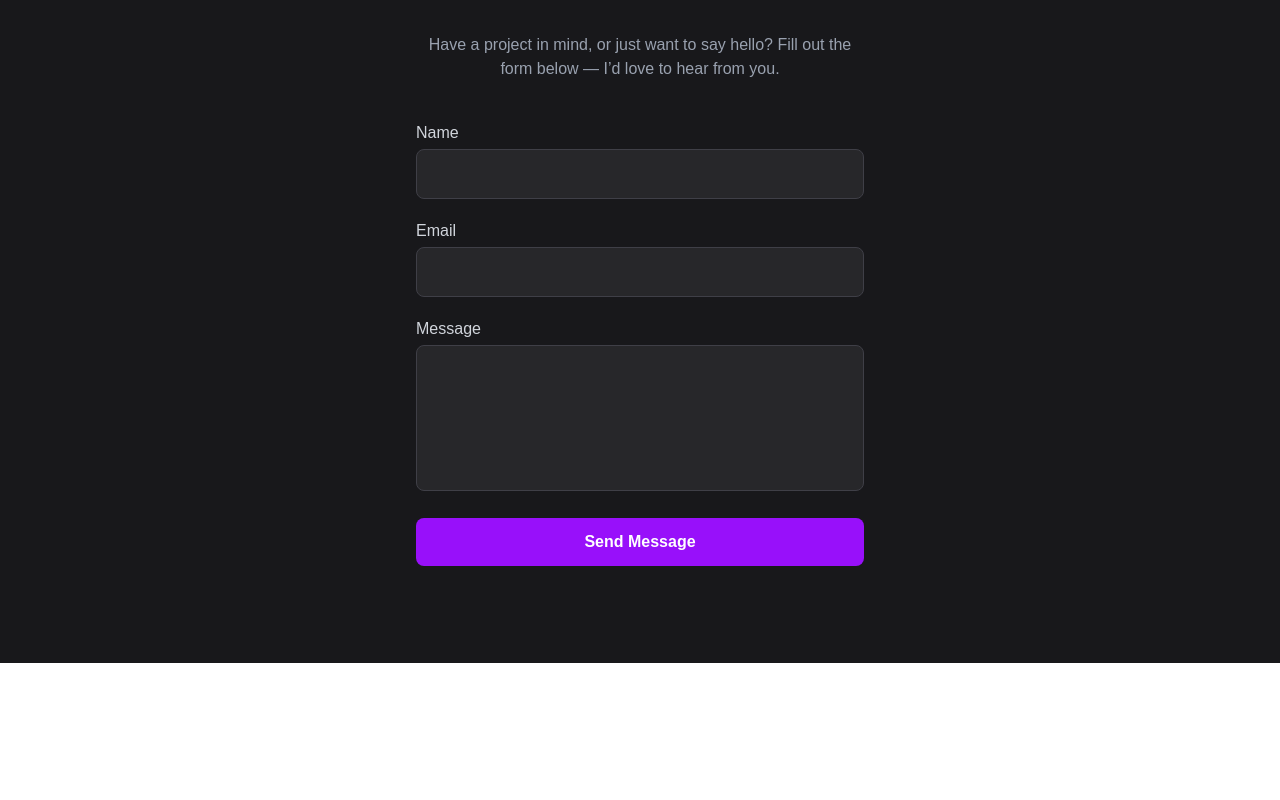
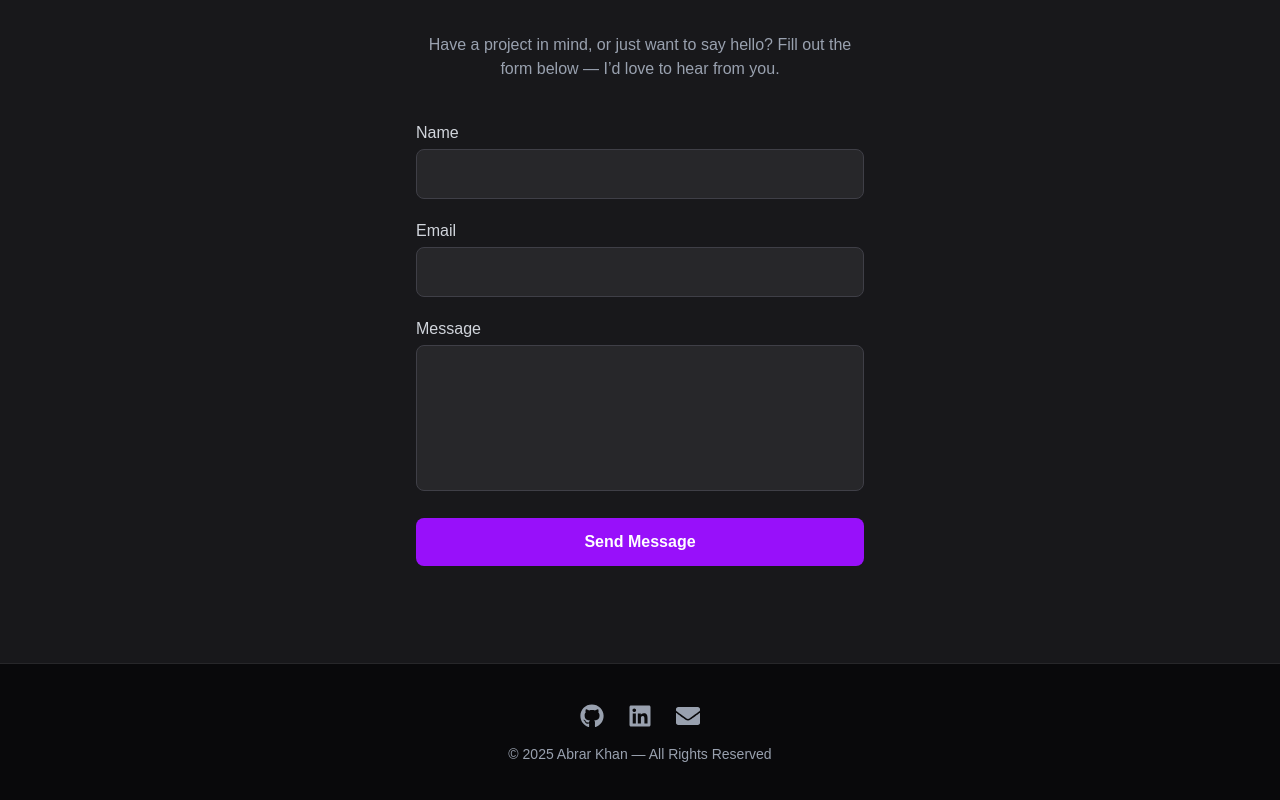
Before and after one commit to AbrarKhan-Avro/portfolio-website, a Next.js app in the folder portfolio/: page / in a window 1280 px wide. Shown: the part 2537-3337 px from the top of the page. Before the commit the page ends 3200 px from the top, so only its background shows below. Built offline with nearby package versions, Linux system fonts and the light colour scheme.

Commit message:
Footer + Smooth Page Transitions (Pro Polish)

```diff
--- a/portfolio/package.json
+++ b/portfolio/package.json
@@ -10,6 +10,7 @@
   },
   "dependencies": {
     "framer-motion": "^12.23.24",
+    "lucide-react": "^0.545.0",
     "next": "15.5.4",
     "react": "19.1.0",
     "react-dom": "19.1.0",
--- /dev/null
+++ b/portfolio/src/app/components/Footer.jsx
@@ -0,0 +1,47 @@
+"use client";
+
+import { motion } from "framer-motion";
+import { FaGithub, FaLinkedin, FaEnvelope } from "react-icons/fa";
+
+export default function Footer() {
+  return (
+    <footer className="bg-zinc-950 py-10 text-gray-400 text-center border-t border-zinc-800">
+      <motion.div
+        initial={{ opacity: 0, y: 20 }}
+        whileInView={{ opacity: 1, y: 0 }}
+        transition={{ duration: 0.8 }}
+        viewport={{ once: true }}
+        className="space-y-4"
+      >
+        <div className="flex justify-center gap-6 text-2xl mb-4">
+          <a
+            href="https://github.com/"
+            target="_blank"
+            rel="noopener noreferrer"
+            className="hover:text-white transition"
+          >
+            <FaGithub />
+          </a>
+          <a
+            href="https://linkedin.com/"
+            target="_blank"
+            rel="noopener noreferrer"
+            className="hover:text-white transition"
+          >
+            <FaLinkedin />
+          </a>
+          <a
+            href="mailto:your@email.com"
+            className="hover:text-white transition"
+          >
+            <FaEnvelope />
+          </a>
+        </div>
+
+        <p className="text-sm">
+          © {new Date().getFullYear()} Abrar Khan — All Rights Reserved
+        </p>
+      </motion.div>
+    </footer>
+  );
+}
--- /dev/null
+++ b/portfolio/src/app/components/PageTransition.jsx
@@ -0,0 +1,19 @@
+"use client";
+
+import { AnimatePresence, motion } from "framer-motion";
+
+export default function PageTransition({ children }) {
+  return (
+    <AnimatePresence mode="wait">
+      <motion.div
+        key={Math.random()}
+        initial={{ opacity: 0 }}
+        animate={{ opacity: 1 }}
+        exit={{ opacity: 0 }}
+        transition={{ duration: 0.6, ease: "easeInOut" }}
+      >
+        {children}
+      </motion.div>
+    </AnimatePresence>
+  );
+}
--- /dev/null
+++ b/portfolio/src/app/components/ScrollToTop.jsx
@@ -0,0 +1,32 @@
+"use client";
+
+import { useEffect, useState } from "react";
+import { motion } from "framer-motion";
+import { ArrowUp } from "lucide-react";
+
+export default function ScrollToTop() {
+  const [visible, setVisible] = useState(false);
+
+  useEffect(() => {
+    const toggleVisibility = () => {
+      setVisible(window.scrollY > 400);
+    };
+    window.addEventListener("scroll", toggleVisibility);
+    return () => window.removeEventListener("scroll", toggleVisibility);
+  }, []);
+
+  return (
+    visible && (
+      <motion.button
+        initial={{ opacity: 0 }}
+        animate={{ opacity: 1 }}
+        exit={{ opacity: 0 }}
+        whileHover={{ scale: 1.1 }}
+        onClick={() => window.scrollTo({ top: 0, behavior: "smooth" })}
+        className="fixed bottom-6 right-6 bg-purple-600 text-white p-3 rounded-full shadow-lg hover:bg-purple-700 transition"
+      >
+        <ArrowUp size={20} />
+      </motion.button>
+    )
+  );
+}
--- a/portfolio/src/app/layout.js
+++ b/portfolio/src/app/layout.js
@@ -1,5 +1,6 @@
 import "./globals.css";
 import Navbar from "./components/Navbar";
+import PageTransition from "./components/PageTransition";
 
 export const metadata = {
   title: "Abrar Khan Portfolio",
@@ -9,9 +10,9 @@ export const metadata = {
 export default function RootLayout({ children }) {
   return (
     <html lang="en">
-      <body className="bg-black text-white">
+      <body className="bg-black text-white scroll-smooth">
         <Navbar />
-        {children}
+        <PageTransition>{children}</PageTransition>
       </body>
     </html>
   );
--- a/portfolio/src/app/page.js
+++ b/portfolio/src/app/page.js
@@ -2,6 +2,9 @@ import Hero from "./components/Hero";
 import About from "./components/About";
 import Projects from "./components/Projects";
 import Contact from "./components/Contact";
+import Footer from "./components/Footer";
+import ScrollToTop from "./components/ScrollToTop";
+import PageTransition from "./components/PageTransition";
 
 export default function Home() {
   return (
@@ -10,6 +13,9 @@ export default function Home() {
       <About />
       <Projects />
       <Contact />
+      <Footer />
+      <ScrollToTop />
+      <PageTransition />
     </main>
   );
 }
```
Also changed, not shown: 1 other file (tests, documents, lock files or other folders).
